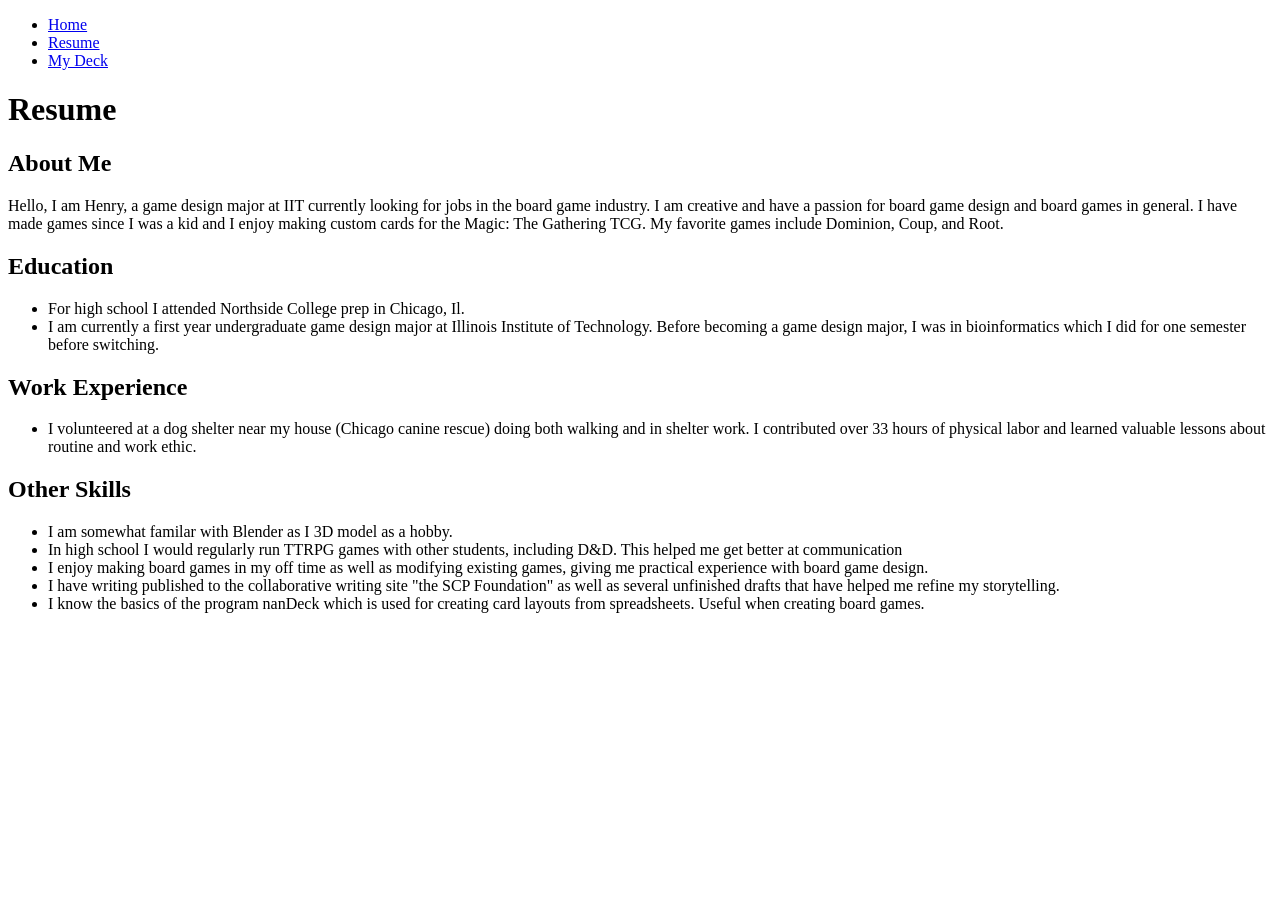
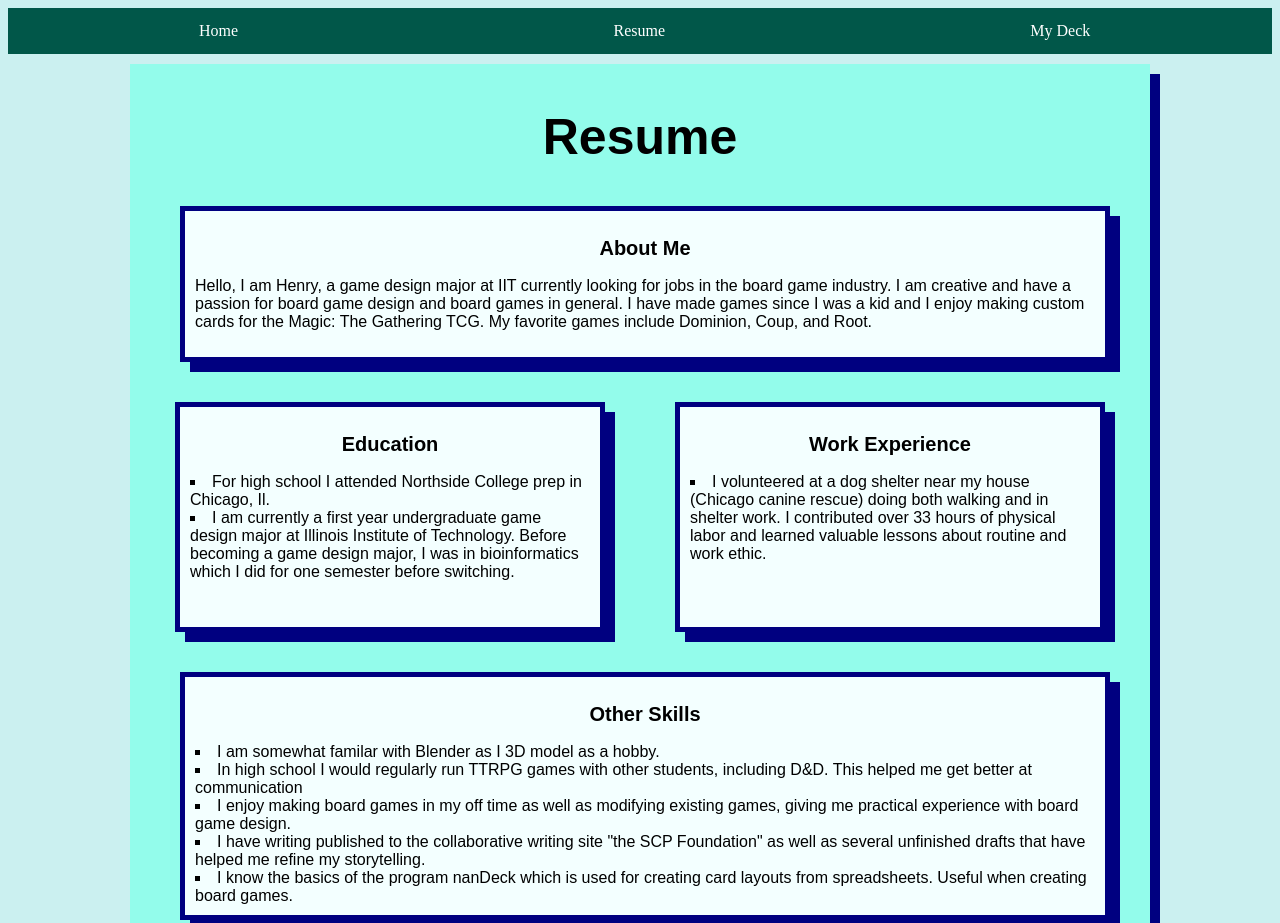
Before and after one commit to HankIIT/Project2, a plain HTML site: page resume.html in a window 1280 px wide. Shown: the top 923 px of the page. Before the commit the page ends 800 px from the top, so only its background shows below. Drawn offline with Linux system fonts and the light colour scheme; a web font is replaced by a local one.

Commit message:
freetext

```diff
--- a/CSS/indexstyle.css
+++ b/CSS/indexstyle.css
@@ -0,0 +1,92 @@
+#navbar ul {
+  list-style-type: none;
+  margin: 0;
+  padding: 0px;
+  overflow: hidden;
+  background-color: #015749;
+}
+
+#navbar ul li {
+  width: 33.3%;
+  float: left;
+}
+
+#navbar ul li a {
+  display: block;
+  color: white;
+  text-align: center;
+  padding: 14px 16px;
+  text-decoration: none;
+}
+
+#navbar ul li a:hover {
+  background-color: #004739;
+  color: rgb(222, 222, 222);
+}
+
+#pagecontent h1{
+  font-family: "Limelight", sans-serif;
+  text-align: center;
+}
+
+#pagecontent h2{
+  font-family: "Limelight", sans-serif;
+}
+
+body {
+  background-color: rgb(132, 181, 132);
+}
+
+
+
+#first {
+  background-color: rgb(175, 238, 255);
+  width: 80%;
+  margin: auto;
+  padding: 2%;
+  border: 5px solid rgb(23, 0, 128);
+  animation-name: firstintro;
+  animation-duration: 3s;
+  animation-timing-function: linear;
+}
+
+@keyframes firstintro {
+
+  0%   {transform: translate(-1000px, 0px);}
+  100% {trasform: translate(0px, 0px);}
+}
+
+#second {
+  background-color: rgb(255, 241, 201);
+  width: 80%;
+  margin: auto;
+  padding: 2%;
+  border: 5px solid rgb(245, 144, 20);
+  animation-name: secondintro;
+  animation-duration: 3s;
+  animation-timing-function: linear;
+}
+
+@keyframes secondintro {
+
+  0%   {transform: translate(1000px, 0px);}
+  100% {trasform: translate(0px, 0px);}
+}
+
+
+#final {
+  background-color: rgb(225, 171, 234);
+  width: 80%;
+  margin: auto;
+  padding: 2%;
+  border: 5px solid rgb(243, 36, 122);
+  animation-name: finalintro;
+  animation-duration: 3s;
+  animation-timing-function: linear;
+}
+
+@keyframes finalintro {
+
+  0%   {transform: translate(0, 1000px);}
+  100% {trasform: translate(0px, 0px);}
+}
--- a/CSS/page3style.css
+++ b/CSS/page3style.css
@@ -0,0 +1,69 @@
+#navbar ul {
+  list-style-type: none;
+  margin: 0;
+  padding: 0px;
+  overflow: hidden;
+  background-color: #015749;
+}
+
+#navbar ul li {
+  width: 33.3%;
+  float: left;
+}
+
+#navbar ul li a {
+  display: block;
+  color: white;
+  text-align: center;
+  padding: 14px 16px;
+  text-decoration: none;
+}
+
+#navbar ul li a:hover {
+  background-color: #004739;
+  color: rgb(222, 222, 222);
+}
+
+body{
+  background-image: linear-gradient(to right, white, green);
+}
+
+#pagecontent h1{
+  font-family: "Quintessential", serif;
+  font-size: 100px;
+  text-shadow: 2px 2px 5px white;
+}
+
+#pagecontent h2{
+  font-family: "Quintessential", serif;
+  font-size: 30px;
+}
+
+#pagecontent p{
+  font-family: serif;
+  font-size: 20px;
+}
+
+#textblock {
+  background-color: white;
+  width: 90%;
+  margin: auto;
+  padding: 2%;
+  border: 5px solid green;
+  overflow: hidden;
+}
+
+#textblock img {
+  float: left;
+  width: 20%;
+  box-shadow: 0 4px 8px 0 black, 0 6px 20px 0 black;
+  margin: 2%;
+}
+
+footer {
+  background-color: white;
+  width: 20%;
+  margin: auto;
+  border: 5px solid green;
+  text-align: center;
+}
--- a/CSS/resumestyle.css
+++ b/CSS/resumestyle.css
@@ -1,12 +1,13 @@
 #navbar ul {
   list-style-type: none;
   margin: 0;
-  padding: 0;
+  padding: 0px;
   overflow: hidden;
-  background-color: #333333;
+  background-color: #015749;
 }
 
 #navbar ul li {
+  width: 33.3%;
   float: left;
 }
 
@@ -19,5 +20,93 @@
 }
 
 #navbar ul li a:hover {
-  background-color: #111111;
+  background-color: #004739;
+  color: rgb(222, 222, 222);
 }
+
+#content-wrapper
+{
+  transform: translate(0px, 10px);
+  margin: auto;
+  padding: 10px;
+  background-color: rgb(147, 252, 235);
+  width: 1000px;
+  box-shadow: 10px 10px navy;
+  font-family: "Sansation", sans-serif;
+}
+
+#content-wrapper h1 {
+  text-align: center;
+  font-size: 50px;
+}
+
+#content-wrapper h2 {
+  text-align: center;
+  font-size: 20px;
+}
+
+#largebox{
+  background-color: rgb(243, 255, 255);
+  width: 900px;
+  margin: 50px;
+  padding: 10px;
+  border: 5px solid navy;
+
+}
+
+body{
+  background-color: rgb(203, 240, 240);
+}
+
+
+#education{
+  background-color: rgb(243, 255, 255);
+  width: 400px;
+  height: 200px;
+  margin: 35px;
+  padding: 10px;
+  border: 5px solid navy;
+  box-shadow: 10px 10px navy;
+
+}
+
+#work{
+  transform: translate(500px, -265px);
+  background-color: rgb(243, 255, 255);
+  width: 400px;
+  height: 200px;
+  margin: 35px;
+  padding: 10px;
+  border: 5px solid navy;
+  box-shadow: 10px 10px navy;
+
+}
+
+#largebox{
+  background-color: rgb(243, 255, 255);
+  width: 900px;
+  margin: 40px;
+  padding: 10px;
+  border: 5px solid navy;
+  box-shadow: 10px 10px navy;
+
+
+}
+
+#otherskills{
+  transform: translate(0px, -265px);
+  background-color: rgb(243, 255, 255);
+  width: 900px;
+  margin: 40px;
+  padding: 10px;
+  border: 5px solid navy;
+  box-shadow: 10px 10px navy;
+
+}
+
+ul.resume {
+  list-style-type: square;
+  margin: 0;
+  padding: 0;
+  list-style-position: inside;
+}
--- a/resume.html
+++ b/resume.html
@@ -5,49 +5,64 @@
     <meta charset="utf-8">
     <title>Resume</title>
     <link rel="stylesheet" type="text/css" href="css/resumestyle.css">
+    <link href="https://fonts.googleapis.com/css2?family=Sansation:" rel="stylesheet">
+  </head>
 
-  </head>
+
 
     <!-- The navigation section-->
   <body>
     <header>
-      <navbar>
+      <nav id="navbar">
         <ul>
           <li><a href="index.html">Home</a></li>
           <li><a href="resume.html">Resume</a></li>
           <li><a href="page3.html">My Deck</a></li>
         </ul>
-      </navbar>
+      </nav>
     </header>
   </body>
+
+<main id = content-wrapper>
 
   <h1>Resume</h1>
 
   <!--About Me-->
+  <div id = largebox>
     <h2>About Me</h2>
     <p>Hello, I am Henry, a game design major at IIT currently looking for jobs in the board game industry. I am creative and have a passion for board game design and board games in general. I have made games since I was a kid and I enjoy making custom cards for the Magic: The Gathering TCG. My favorite games include Dominion, Coup, and Root.</p>
+  </div>
 
   <!--Education Section-->
+
+  <div id = education>
     <h2>Education</h2>
-  <ul>
+    <ul class = resume>
       <li>For high school I attended Northside College prep in Chicago, Il.</li>
       <li>I am currently a first year undergraduate game design major at Illinois Institute of Technology. Before becoming a game design major, I was in bioinformatics which I did for one semester before switching.</li>
     </ul>
+  </div>
 
   <!--Work experience-->
+  <div id = work>
     <h2>Work Experience</h2>
-  <ul>
+    <ul class = resume>
       <li>I volunteered at a dog shelter near my house (Chicago canine rescue) doing both walking and in shelter work. I contributed over 33 hours of physical labor and learned valuable lessons about routine and work ethic.</li>
     </ul>
+  </div>
 
   <!--Other Skills-->
+  <div id = otherskills>
     <h2>Other Skills</h2>
-  <ul>
+    <ul class = resume>
       <li>I am somewhat familar with Blender as I 3D model as a hobby.</li>
       <li>In high school I would regularly run TTRPG games with other students, including D&D. This helped me get better at communication</li>
       <lI>I enjoy making board games in my off time as well as modifying existing games, giving me practical experience with board game design.</lI>
       <li>I have writing published to the collaborative writing site "the SCP Foundation" as well as several unfinished drafts that have helped me refine my storytelling.</li>
       <li>I know the basics of the program nanDeck which is used for creating card layouts from spreadsheets. Useful when creating board games.</li>
-  </ul>
+    </div>
+  </div>
+
+</div>
 
 </html>
```
Also changed, not shown: index.html (+16 -2 lines), page3.html (+27 -3 lines). Lines whose indentation alone changed are shown as unchanged.
